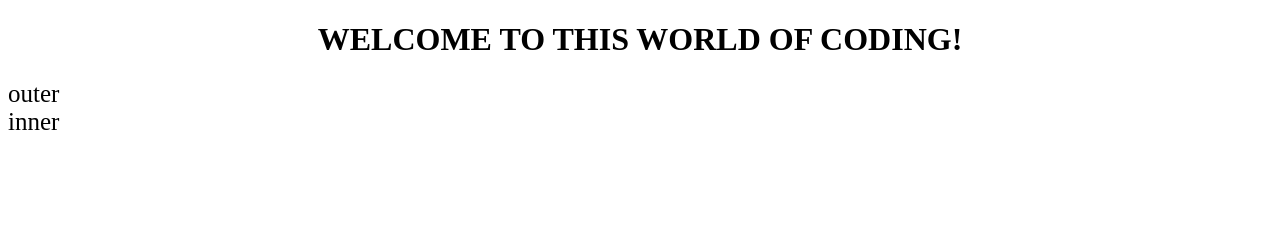
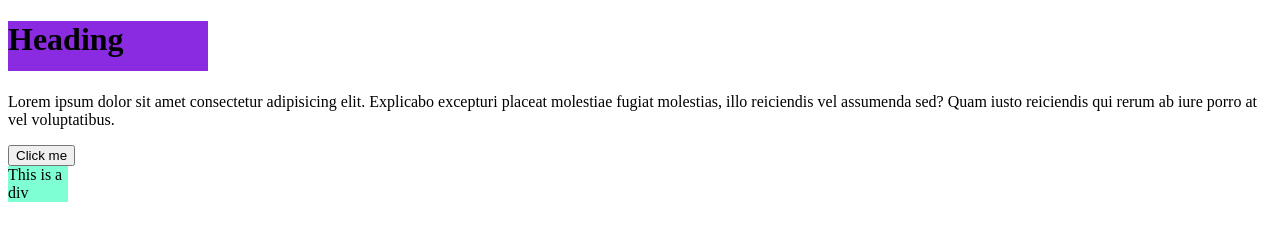
Before and after one commit to Nishaojha1/Css-learning, a plain HTML site: page index.html in a window 1280 px wide. Drawn offline with Linux system fonts and the light colour scheme.

Commit message:
parctice6

```diff
--- a/index.html
+++ b/index.html
@@ -4,38 +4,12 @@
     <meta charset="UTF-8">
     <meta name="viewport" content="width=device-width, initial-scale=1.0">
     <title>Document</title>
-   <link rel="stylesheet" href="style.css">
-   <!-- <style>
-    button {
-        background-color: blue;
-    }
-   </style> -->
+    <link rel="stylesheet" href="style.css">
 </head>
 <body>
-    <!-- <div id="box">
-        <h1>Learning CSS</h1>
-        <p>CSS stands for Cascading Style Sheets
-            CSS describes how HTML elements are to be displayed on screen, paper, or in other media
-            CSS saves a lot of work. It can control the layout of multiple web pages all at once
-            External stylesheets are stored in CSS files
-            </p>
-    </div> -->
-    <!-- <h1 class="heading">This is heading 1</h1>
-    <h2 class="heading">This is heading 2</h2>
-    <h3 class="heading">This is heading 3</h3> -->
-    <!-- <button style="background-color: pink;">click me</button>
-    <button>click me</button> -->
-    <!-- <h2 id="h2">Heading</h2>
-    <h3 id="h3">Heading</h3>
-    <h4 id="h4">Heading</h4> -->
-    <!-- <p id="one">Lorem ipsum dolor, sit amet consectetur adipisicing elit. Veritatis ab expedita et quibusdam id tempore deserunt, soluta repudiandae doloribus labore repellendus sit libero modi totam explicabo ullam molestiae omnis fuga?
-    Magnam fuga fugit in, ut laudantium nihil ab delectus repellendus quod consectetur dolore libero esse ipsam laboriosam explicabo quaerat beatae dicta adipisci molestias debitis illo repellat? Minus quia saepe veniam?
-    Soluta ipsum impedit at consequatur quisquam dolore modi sit ex? Magnam laboriosam quisquam temporibus nostrum modi magni, animi eaque, laudantium optio illum consequatur odio rem at. Aut voluptas vero quam.</p>
-    <p id="two">Para 2</p>
-    <P id="three">Para 3</P> -->
-    <h1>welcome to this world of coding!</h1>
-    <div id="outer"> outer
-        <div id="inner">inner</div>
-    </div>
+    <h1>Heading</h1>
+    <p>Lorem ipsum dolor sit amet consectetur adipisicing elit. Explicabo excepturi placeat molestiae fugiat molestias, illo reiciendis vel assumenda sed? Quam iusto reiciendis qui rerum ab iure porro at vel voluptatibus.</p>
+    <button>Click me</button>
+    <div>This is a div</div>
 </body>
 </html>
--- a/style.css
+++ b/style.css
@@ -1,50 +1,9 @@
-/* #box {
-    background-color: blue;
-    color: #fff;
-} */
-/* .heading {
-    color: red;
-} */
-/* button {
-    background-color: green;
-} */
-/* p {
-    text-align: center;
-}
-a {
-    text-align: center;
-    text-decoration: none;
+div {
+    width: 60px;
+    background-color: aquamarine;
 }
 h1 {
-    text-decoration: red wavy underline;
-} */
-/* #h1 {
-    font-weight: 100;
+    width: 200px;
+    height: 50px;
+    background-color: blueviolet;
 }
-#h2 {
-    font-weight: 250;
-}
-#h3 {
-    font-weight: 400;
-}
-#h4 {
-    font-weight: 900;
-} */
-/* #one {
-    line-height: 50px;
-    text-transform: capitalize;
-}
-#three {
-    font-size: 10px;
-} */
-*{
-    font-family: 'Times New Roman', Times, serif;
-}
-h1 {
-    text-align: center;
-    text-transform: uppercase;
-
-}
-#outer {
-    font-size: 25px;
-}
```
